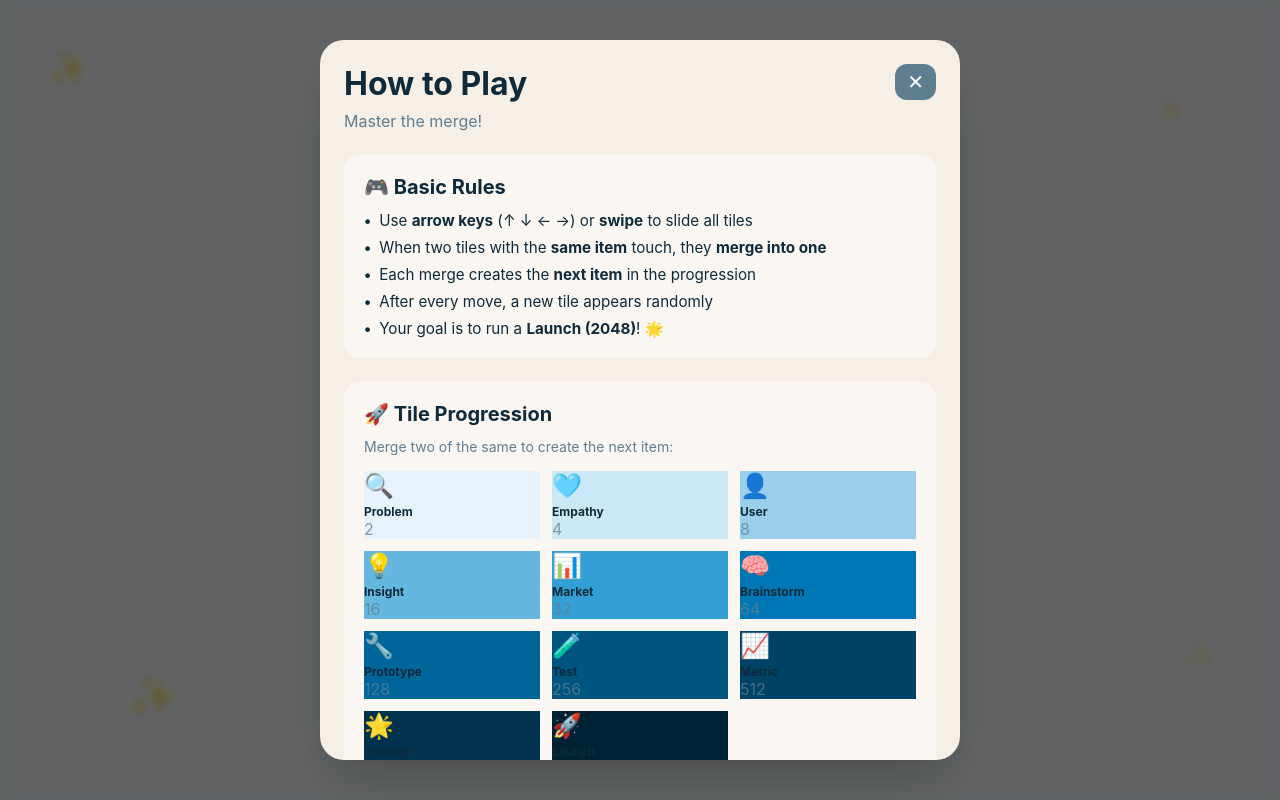
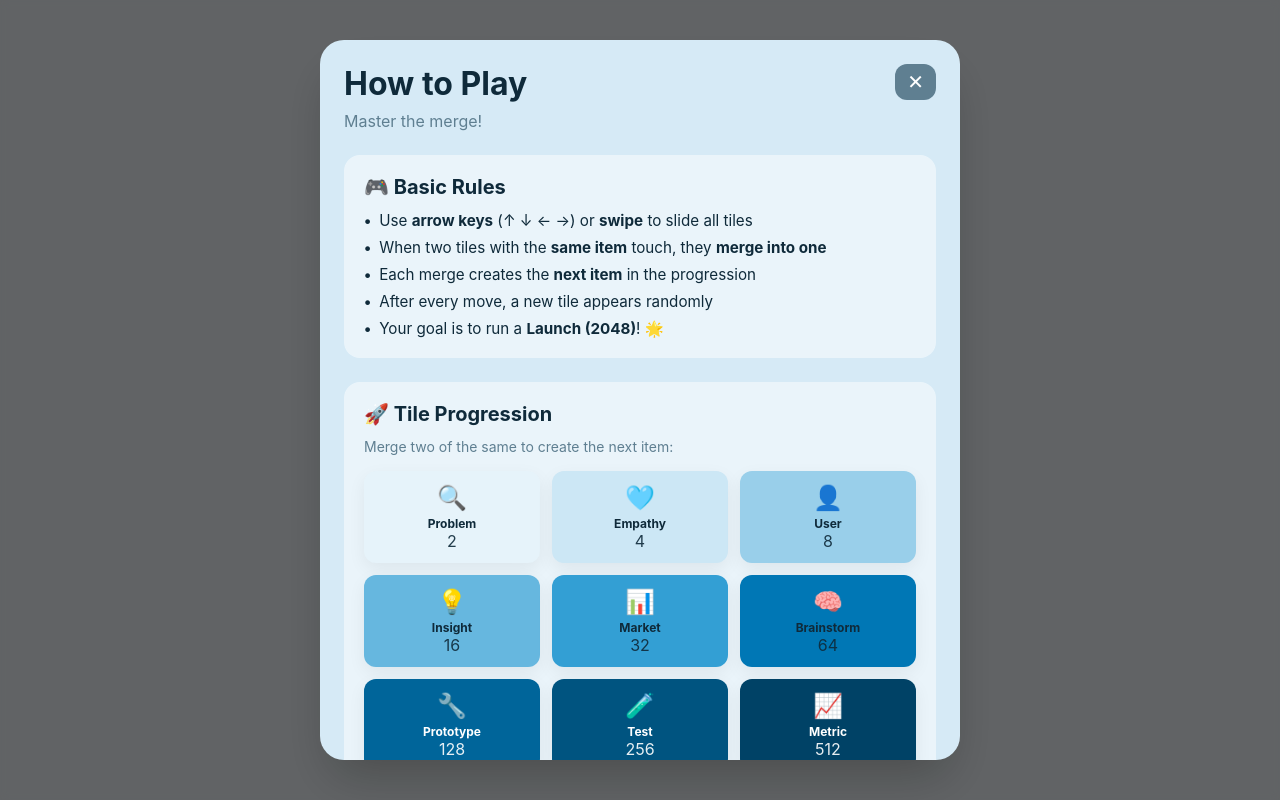
Before and after one commit to Tannybuoy/Tannybuoy.github.io, a plain HTML site: page game.html in a window 1280 px wide. Both pictures are taken after a click on the button "Help". Drawn offline with Linux system fonts and the light colour scheme.

Commit message:
game included

```diff
--- a/game.html
+++ b/game.html
@@ -51,17 +51,7 @@
       .app { max-width: 720px; }
     }
 
-    /* Decorative stars */
-    .star {
-      position: fixed;
-      color: var(--accent-pink);
-      pointer-events: none;
-      font-size: 24px;
-    }
-    .star:nth-child(1) { top: 48px; left: 48px; opacity: 0.7; font-size: 32px; }
-    .star:nth-child(2) { top: 96px; right: 96px; opacity: 0.5; }
-    .star:nth-child(3) { bottom: 80px; left: 128px; opacity: 0.6; font-size: 40px; }
-    .star:nth-child(4) { bottom: 128px; right: 64px; opacity: 0.4; font-size: 28px; }
+    /* Decorative stars removed */
 
     /* Header */
     .header {
@@ -294,7 +284,12 @@
       color: #0077B5;
       border: none;
       cursor: pointer;
-      padding: 12px;
+      display: flex;
+      align-items: center;
+      justify-content: center;
+      width: 56px;
+      height: 56px;
+      padding: 0;
       border-radius: 12px;
       font-size: 1.25rem;
       line-height: 1;
@@ -302,7 +297,7 @@
       box-shadow: 0 4px 6px -1px rgba(0,0,0,0.1);
     }
     @media (min-width: 768px) {
-      .action-btn { padding: 16px; border-radius: 16px; font-size: 1.5rem; flex: 1 1 0; }
+      .action-btn { width: 64px; height: 64px; padding: 0; border-radius: 16px; font-size: 1.5rem; flex: 0 0 auto; }
     }
     .action-btn:hover { background: var(--accent-gold-hover); box-shadow: 0 10px 15px -3px rgba(0,0,0,0.1); }
     .action-btn:disabled {
@@ -310,6 +305,34 @@
       cursor: not-allowed;
     }
     .action-btn:disabled:hover { background: var(--accent-gold); box-shadow: 0 4px 6px -1px rgba(0,0,0,0.1); }
+
+    /* Specific styling for undo, help, and reset (new game) buttons: blue base, white icon/text */
+    #btn-undo,
+    #btn-help,
+    #btn-reset {
+      background: var(--accent-blue);
+      color: #FFFFFF;
+      box-shadow: 0 6px 14px rgba(0,0,0,0.12);
+    }
+
+    #btn-undo:hover,
+    #btn-help:hover {
+      background: var(--accent-blue-hover);
+      transform: translateY(-2px);
+    }
+
+    #btn-reset:hover {
+      background: var(--accent-blue-hover);
+      transform: translateY(-2px);
+    }
+
+    /* Modal Start Over button (match blue style) */
+    #modal-reset {
+      background: var(--accent-blue);
+      color: #FFFFFF;
+      border: none;
+    }
+    #modal-reset:hover { background: var(--accent-blue-hover); }
 
     /* Modal overlay */
     .modal-overlay {
@@ -395,7 +418,8 @@
 
     /* Rules modal */
     .rules-content {
-      background: #F5EFE6;
+      background: var(--board-bg);
+      color: var(--text-dark);
       border-radius: 24px;
       padding: 24px;
       max-width: 640px;
@@ -463,8 +487,22 @@
       .rules-grid { grid-template-columns: repeat(3, 1fr); }
     }
     .rules-tile-emoji { font-size: 1.5rem; margin-bottom: 4px; }
-    .rules-tile-name { font-size: 0.75rem; font-weight: bold; color: var(--text-dark); }
-    .rules-tile-value { font-size: 1rem; color: var(--text-muted); opacity: 0.75; }
+    .rules-tile-name { font-size: 0.75rem; font-weight: bold; color: inherit; }
+    .rules-tile-value { font-size: 1rem; color: inherit; opacity: 0.9; }
+
+    /* Tile box styling: centered content and rounded edges */
+    .rules-tile {
+      display: flex;
+      flex-direction: column;
+      align-items: center;
+      justify-content: center;
+      border-radius: 12px;
+      padding: 12px 8px;
+      min-height: 88px;
+      box-shadow: 0 6px 18px rgba(0,0,0,0.06);
+      color: var(--text-dark);
+      text-align: center;
+    }
     .rules-example {
       display: flex;
       align-items: center;
@@ -503,16 +541,12 @@
   </style>
 </head>
 <body>
-  <!-- Decorative stars -->
-  <div class="star">✨</div>
-  <div class="star">✨</div>
-  <div class="star">✨</div>
-  <div class="star">✨</div>
+
 
   <div class="app">
     <!-- Header -->
     <div class="header">
-      <h1>LEVIOSA 2048</h1>
+      <h1>LAUNCH(2048)</h1>
       <p>Merge tiles to go from Problem to Launch! 🌟</p>
     </div>
 
@@ -1048,6 +1082,10 @@
         const div = document.createElement('div');
         div.className = 'rules-tile';
         div.style.backgroundColor = tile.color;
+        // For darker tiles, force white text for readability
+        if (tile.value >= 128) {
+          div.style.color = '#FFFFFF';
+        }
         div.innerHTML =
           '<div class="rules-tile-emoji">' + tile.emoji + '</div>' +
           '<div class="rules-tile-name">' + tile.name + '</div>' +
```
Also changed, not shown: css/portfolio.css (+48 -0 lines), index.html (+5 -1 lines).
